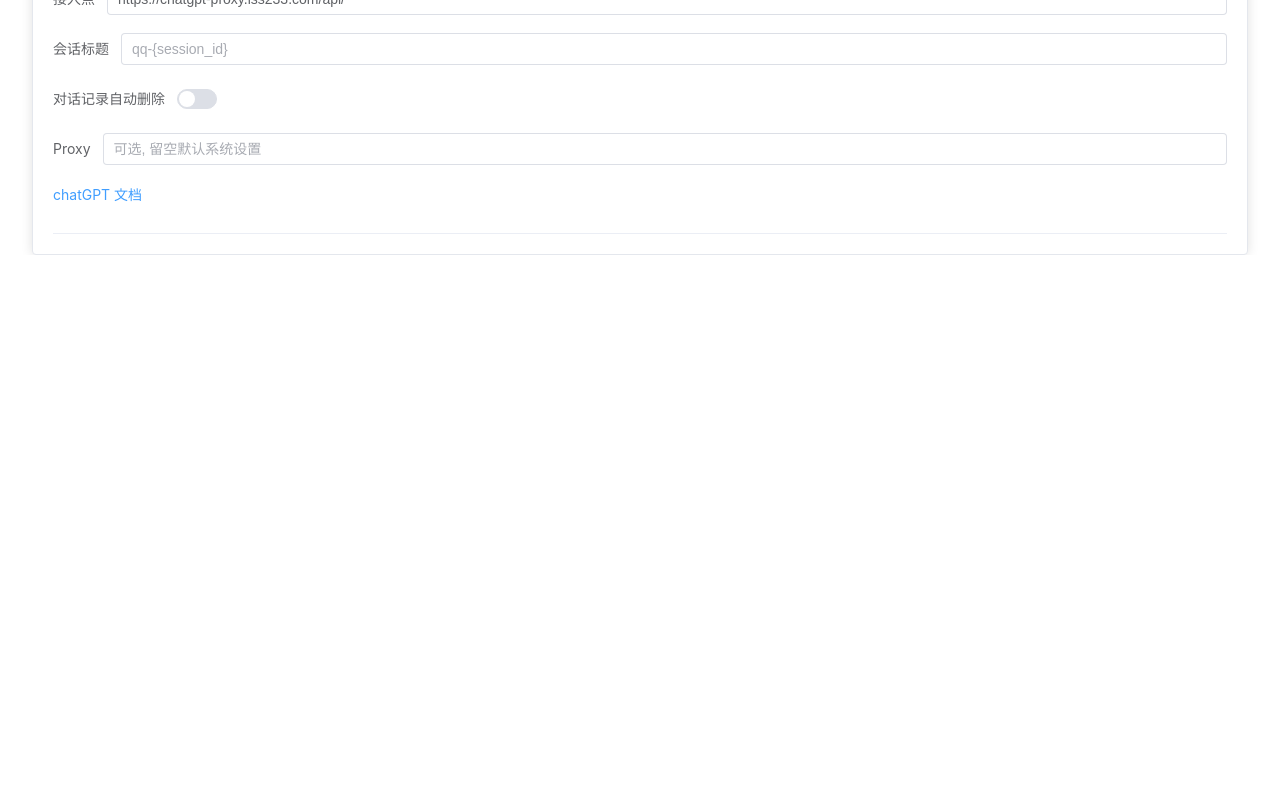
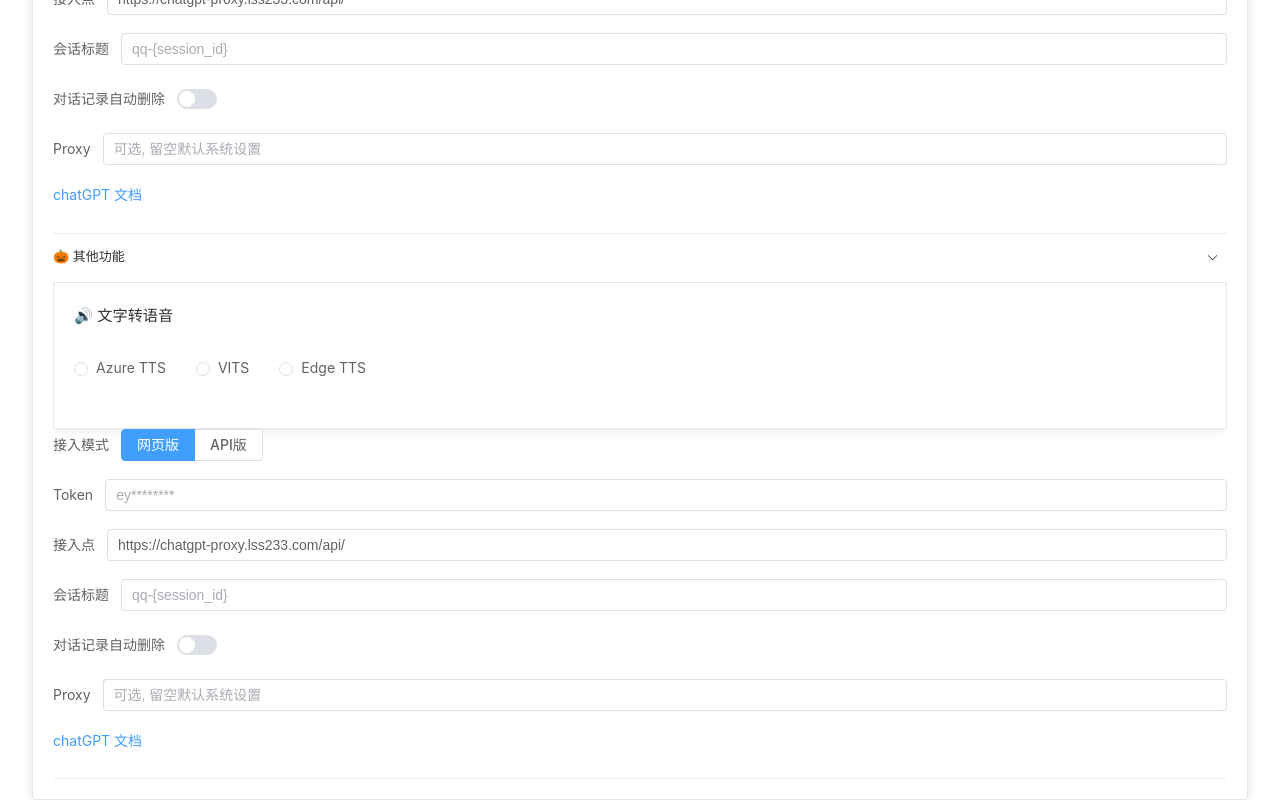
Before and after one commit to zmh-program/web-mirai-panel, a Vue app in the folder frontend/: page / in a window 1280 px wide. Shown: the part 651-1451 px from the top of the page. Before the commit the page ends 906 px from the top, so only its background shows below. Built offline with nearby package versions, Linux system fonts and the light colour scheme.

Commit message:
text to speech

```diff
--- a/frontend/components.d.ts
+++ b/frontend/components.d.ts
@@ -13,6 +13,7 @@ declare module '@vue/runtime-core' {
     ElCard: typeof import('element-plus/es')['ElCard']
     ElCollapse: typeof import('element-plus/es')['ElCollapse']
     ElCollapseItem: typeof import('element-plus/es')['ElCollapseItem']
+    ElDivider: typeof import('element-plus/es')['ElDivider']
     ElForm: typeof import('element-plus/es')['ElForm']
     ElFormItem: typeof import('element-plus/es')['ElFormItem']
     ElInput: typeof import('element-plus/es')['ElInput']
--- a/frontend/src/views/index.vue
+++ b/frontend/src/views/index.vue
@@ -75,6 +75,21 @@ const chatglm = reactive({
 const poe = reactive({
   p_b: "",
   proxy: ""
+})
+
+const text_to_speech = reactive({
+  engine: "",
+  default: ""
+})
+const azure = reactive({
+  tts_speech_key: "",
+  tts_speech_service_region: ""
+})
+const vits = reactive({
+  api_url: "",
+  speed: 1.4,
+  lang: "zh",
+  timeout: 30,
 })
 </script>
 
@@ -209,6 +224,83 @@ const poe = reactive({
             </el-form>
           </div>
         </el-collapse-item>
+        <el-collapse-item name='ai' title='🎃 其他功能'>
+          <el-card>
+            <h3>🔊 文字转语音</h3><br>
+            <el-radio-group v-model='text_to_speech.engine'>
+              <el-radio label='azure'>Azure TTS</el-radio>
+              <el-radio label='vits'>VITS</el-radio>
+              <el-radio label='edge'>Edge TTS</el-radio>
+            </el-radio-group><br><br>
+          </el-card>
+          <div>
+            <el-form :model='chatgpt' v-if='aiModel == "chatgpt"'>
+              <el-form-item label='接入模式'>
+                <el-radio-group v-model='chatgpt.mode'>
+                  <el-radio-button label='web'>网页版</el-radio-button>
+                  <el-radio-button label='api'>API版</el-radio-button>
+                </el-radio-group>
+              </el-form-item>
+              <template v-if='chatgpt.mode == "web"'>
+                <el-form-item label='Token'><el-input placeholder='ey********' v-model='chatgpt.access_token' /></el-form-item>
+                <el-form-item label='接入点'><el-input placeholder='网页版 ChatGPT 接入点' v-model='chatgpt.browserless_endpoint' /></el-form-item>
+                <el-form-item label='会话标题'><el-input placeholder='qq-{session_id}' v-model='chatgpt.title_pattern' /></el-form-item>
+                <el-form-item label='对话记录自动删除'><el-switch v-model='chatgpt.auto_remove_old_conversations' /></el-form-item>
+              </template>
+              <template v-else>
+                <el-form-item label='API Key'><el-input placeholder='sk-*****' v-model='chatgpt.api_key' /></el-form-item>
+                <el-form-item label='接入点'><el-input placeholder='API版 ChatGPT 接入点' v-model='chatgpt.api_endpoint' /></el-form-item>
+              </template>
+              <el-form-item label='Proxy'><el-input placeholder='可选, 留空默认系统设置' v-model='chatgpt.proxy' /></el-form-item>
+              <a href='https://chatgpt-qq.lss233.com/pei-zhi-wen-jian-jiao-cheng/jie-ru-ai-ping-tai/jie-ru-openai-de-chatgpt' target='_blank'>
+                <el-link type='primary'>chatGPT 文档</el-link>
+              </a>
+            </el-form>
+            <el-form :model='bing' v-else-if='aiModel == "bing"'>
+              <el-form-item label='Cookie'><el-input placeholder='[{"domain": ".bing.com", ...}]' v-model='bing.cookie_content' /></el-form-item>
+              <el-form-item label='Proxy'><el-input placeholder='可选, 留空默认系统设置或者使用接入点' v-model='bing.proxy' /></el-form-item>
+              <el-form-item label='WebSocket 接入点'><el-input placeholder='https://' v-model='bing.wss_link' /></el-form-item>
+              <el-form-item label='会话创建接入点'><el-input placeholder='wss://' v-model='bing.bing_endpoint' /></el-form-item>
+              <el-form-item label='显示建议'><el-switch v-model='bing.show_suggestions' /></el-form-item>
+              <el-form-item label='显示引用资料'><el-switch v-model='bing.show_references' /></el-form-item>
+              <el-form-item label='显示剩余次数'><el-switch v-model='bing.show_remaining_count' /></el-form-item>
+              <el-form-item label='Bing 绘图'><el-switch v-model='bing.use_drawing' /></el-form-item>
+              <a href='https://chatgpt-qq.lss233.com/pei-zhi-wen-jian-jiao-cheng/jie-ru-ai-ping-tai/jie-ru-new-bing-sydney' target='_blank'>
+                <el-link type='primary'>Bing 文档</el-link>
+              </a>
+            </el-form>
+            <el-form :model='bard' v-else-if='aiModel == "bard"'>
+              <el-form-item label='Cookie'><el-input placeholder='Bard Cookie' v-model='bard.cookie_content' /></el-form-item>
+              <el-form-item label='Proxy'><el-input placeholder='可选, 留空默认系统设置' v-model='bard.proxy' /></el-form-item>
+              <a href='https://chatgpt-qq.lss233.com/pei-zhi-wen-jian-jiao-cheng/jie-ru-ai-ping-tai/jie-ru-google-bard' target='_blank'>
+                <el-link type='primary'>Bard 文档</el-link>
+              </a>
+            </el-form>
+            <el-form :model='yiyan' v-else-if='aiModel == "yiyan"'>
+              <el-form-item label='BDUSS'><el-input placeholder='Baidu USS' v-model='yiyan.BDUSS' /></el-form-item>
+              <el-form-item label='BAIDUID'><el-input placeholder='Baidu ID' v-model='yiyan.BAIDUID' /></el-form-item>
+              <el-form-item label='Proxy'><el-input placeholder='可选' v-model='yiyan.proxy' /></el-form-item>
+              <a href='https://chatgpt-qq.lss233.com/pei-zhi-wen-jian-jiao-cheng/jie-ru-ai-ping-tai/jie-ru-wen-xin-yi-yan' target='_blank'>
+                <el-link type='primary'>文心一言 文档</el-link>
+              </a>
+            </el-form>
+            <el-form :model='chatglm' v-else-if='aiModel == "chatglm"'>
+              <el-form-item label='接入点'><el-input placeholder='ChatGLM 接口地址' v-model='chatglm.api_endpoint' /></el-form-item>
+              <el-form-item label='单会话最大轮数'><el-input placeholder='最大记忆的对话轮数 (类似于ReplayBuffer大小)' v-model='chatglm.max_turns' /></el-form-item>
+              <el-form-item label='请求超时时间 (s)'><el-input placeholder='可选' v-model='chatglm.timeout' /></el-form-item>
+              <a href='https://chatgpt-qq.lss233.com/pei-zhi-wen-jian-jiao-cheng/jie-ru-ai-ping-tai/jie-ru-chatglm' target='_blank'>
+                <el-link type='primary'>ChatGLM 文档</el-link>
+              </a>
+            </el-form>
+            <el-form :model='poe' v-else-if='aiModel == "poe"'>
+              <el-form-item label='p_b'><el-input placeholder='Cookie中的 p_b 字段' v-model='poe.p_b' /></el-form-item>
+              <el-form-item label='Proxy'><el-input placeholder='可选, 留空默认系统设置' v-model='poe.proxy' /></el-form-item>
+              <a href='https://chatgpt-qq.lss233.com/pei-zhi-wen-jian-jiao-cheng/jie-ru-ai-ping-tai/jie-ru-poe.com' target='_blank'>
+                <el-link type='primary'>Poe 文档</el-link>
+              </a>
+            </el-form>
+          </div>
+        </el-collapse-item>
       </el-collapse>
     </el-card>
   </main>
```
